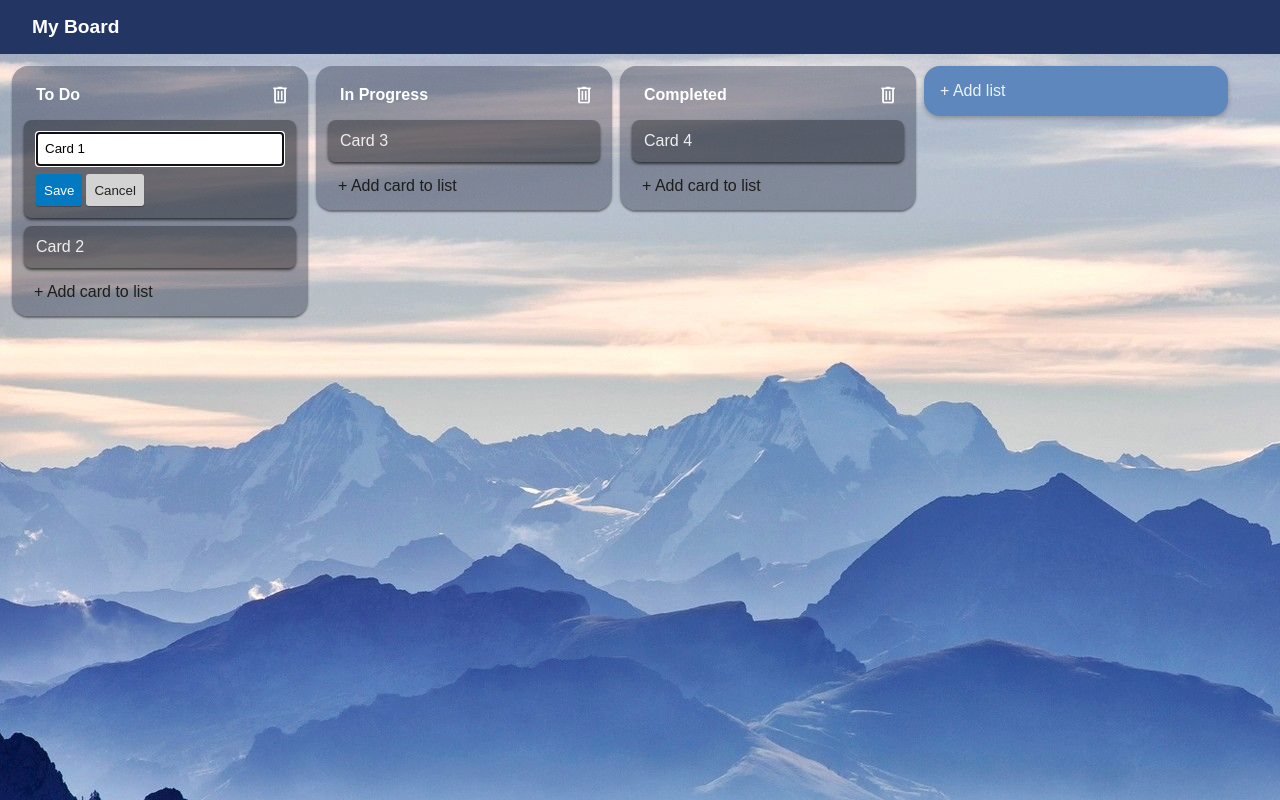
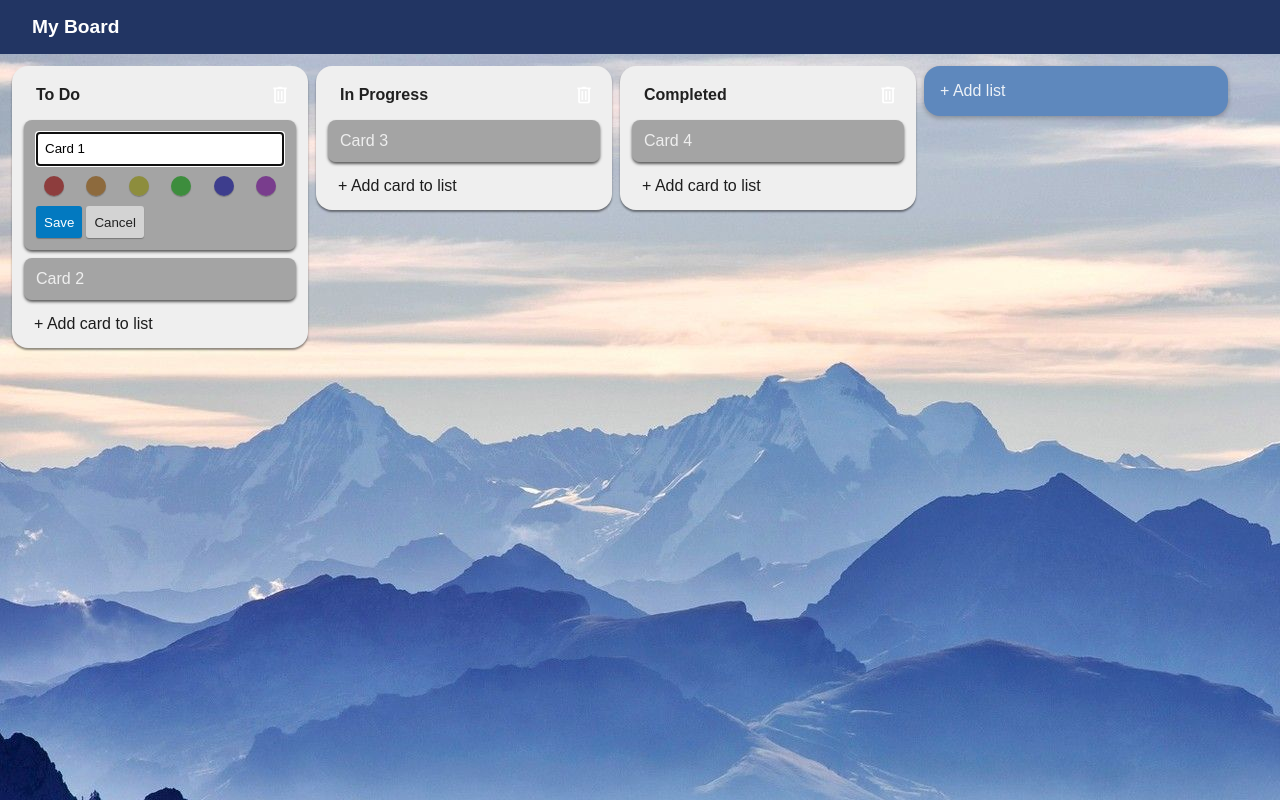
Before and after one commit to dgreenheck/kanban-react, a React (Create React App) app: page / in a window 1280 px wide. Both pictures are taken after a click on the element "Card 1". Shown: the top 800 px of the page. Built offline with nearby package versions, Linux system fonts and the light colour scheme.

Commit message:
Added card tinting

```diff
--- a/src/App.css
+++ b/src/App.css
@@ -128,13 +128,30 @@ body {
   width: 100%;
 }
 
+.color-palette {
+  height: 24px;
+  margin: 8px;
+  display: flex;
+  flex-direction: row;
+  justify-content: space-between;
+  align-items: center;
+}
+
+.color-palette-item {
+  width: 20px;
+  height: 20px;
+  border-radius: 10px;
+  box-shadow: 0px 1px 1px #00000044;
+  cursor: pointer;
+}
+
 .icon {
   width: 20px;
   height: 20px;
 }
 
 .list {
-  background-color: #4950647e;
+  background-color: #efefef;
   border-radius: 16px;
   box-shadow: 0px 2px 2px #00000070;
   width: 272px;
@@ -155,7 +172,7 @@ body {
 }
 
 .list-title {
-  color: #ffffff;
+  color: #202020;
   font-size: medium;
   font-weight: 600;
   margin-top: 8px;
--- a/src/components/Board.jsx
+++ b/src/components/Board.jsx
@@ -90,8 +90,12 @@ export default function Board() {
   function moveCard(id, targetList, targetPosition) {
     let updatedCards = [...cards];
 
+    console.log(cards);
+
     // Move the card to the target list and update its posiiton
     const movedCard = cards.find(card => card.id === id);
+
+    console.log(movedCard);
 
     // Update the positions of the cards in the source list
     updatedCards
@@ -121,9 +125,6 @@ export default function Board() {
     movedCard.list = targetList;
     movedCard.position = targetPosition;
 
-    for (const card of cards) {
-      console.log(`${card.id} ${card.description} (${card.position})`);
-    }
     // MAKE API CALL
 
     setCards(updatedCards);
--- a/src/components/Card.jsx
+++ b/src/components/Card.jsx
@@ -19,12 +19,16 @@ export default function Card({ card, isNew, isBeingDragged }) {
       card={card}
       onSave={save}
       onCancel={() => setIsEditing(false)}
+      onColorSelected={updateCardColor}
     ></EditableCard>
   ) : (
     <div
       id={`card-${card.id}`}
       className={isBeingDragged ? "card dragging" : "card"}
-      style={isDragging ? { display: "none" } : {}}
+      style={{
+        background: card.color,
+        display: isDragging ? "none" : "block"
+      }}
       draggable
       onDragStart={dragStart}
       onDragEnd={() => setIsDragging(false)}
@@ -33,6 +37,10 @@ export default function Card({ card, isNew, isBeingDragged }) {
       <span className="card-description">{card.description}</span>
     </div>
   );
+
+  function updateCardColor(color) {
+    card.color = color;
+  }
 
   function save() {
     const descriptionElement = document.getElementById(
--- a/src/components/EditableCard.jsx
+++ b/src/components/EditableCard.jsx
@@ -1,3 +1,5 @@
+import { useState } from 'react';
+
 /**
  * Creates a new editable Card component
  * @param {{
@@ -6,17 +8,53 @@
  * }} param0
  * @returns
  */
-export default function EditableCard({ card, onSave, onCancel }) {
+export default function EditableCard({
+  card,
+  onSave,
+  onCancel,
+  onColorSelected,
+}) {
+  let [color, setColor] = useState(null);
+
   return (
-    <div id={`card-${card.id}`} className="card editing">
+    <div
+      id={`card-${card.id}`}
+      className="card editing"
+      style={{ background: color }}
+    >
       <textarea
         id={`card-${card.id}-textarea`}
         autoFocus={true}
         onFocus={resizeTextArea}
         onInput={resizeTextArea}
         defaultValue={card.description}
-      >
-      </textarea>
+      ></textarea>
+      <div className="color-palette">
+        {[
+          "#800000A0",
+          "#804800A0",
+          "#808000A0",
+          "#008000A0",
+          "#000080A0",
+          "#600080A0",
+        ].map((color) => {
+          return (
+            <div
+              key={color}
+              className="color-palette-item"
+              style={{
+                backgroundColor: color,
+                boxShadow:
+                  card.color === color ? "0px 0px 5px 0px white" : null,
+              }}
+              onClick={() => {
+                onColorSelected(color)
+                setColor(color);
+              }}
+            ></div>
+          );
+        })}
+      </div>
       <button className="button-primary" onClick={onSave}>
         Save
       </button>
@@ -31,7 +69,7 @@ export default function EditableCard({ card, onSave, onCancel }) {
    */
   function resizeTextArea() {
     const textArea = document.getElementById(`card-${card.id}-textarea`);
-    textArea.style.height = '';
+    textArea.style.height = "";
     textArea.style.height = `${textArea.scrollHeight + 3}px`;
   }
 }
--- a/src/services/data.json
+++ b/src/services/data.json
@@ -5,25 +5,29 @@
       "id": 1,
       "description": "Card 1",
       "list": "To Do",
-      "position": 0
+      "position": 0,
+      "color": null
     },
     {
       "id": 2,
       "description": "Card 2",
       "list": "To Do",
-      "position": 1
+      "position": 1,
+      "color": null
     },
     {
       "id": 3,
       "description": "Card 3",
       "list": "In Progress",
-      "position": 0
+      "position": 0,
+      "color": null
     },
     {
       "id": 4,
       "description": "Card 4",
       "list": "Completed",
-      "position": 0
+      "position": 0,
+      "color": null
     }
   ]
 }
```
